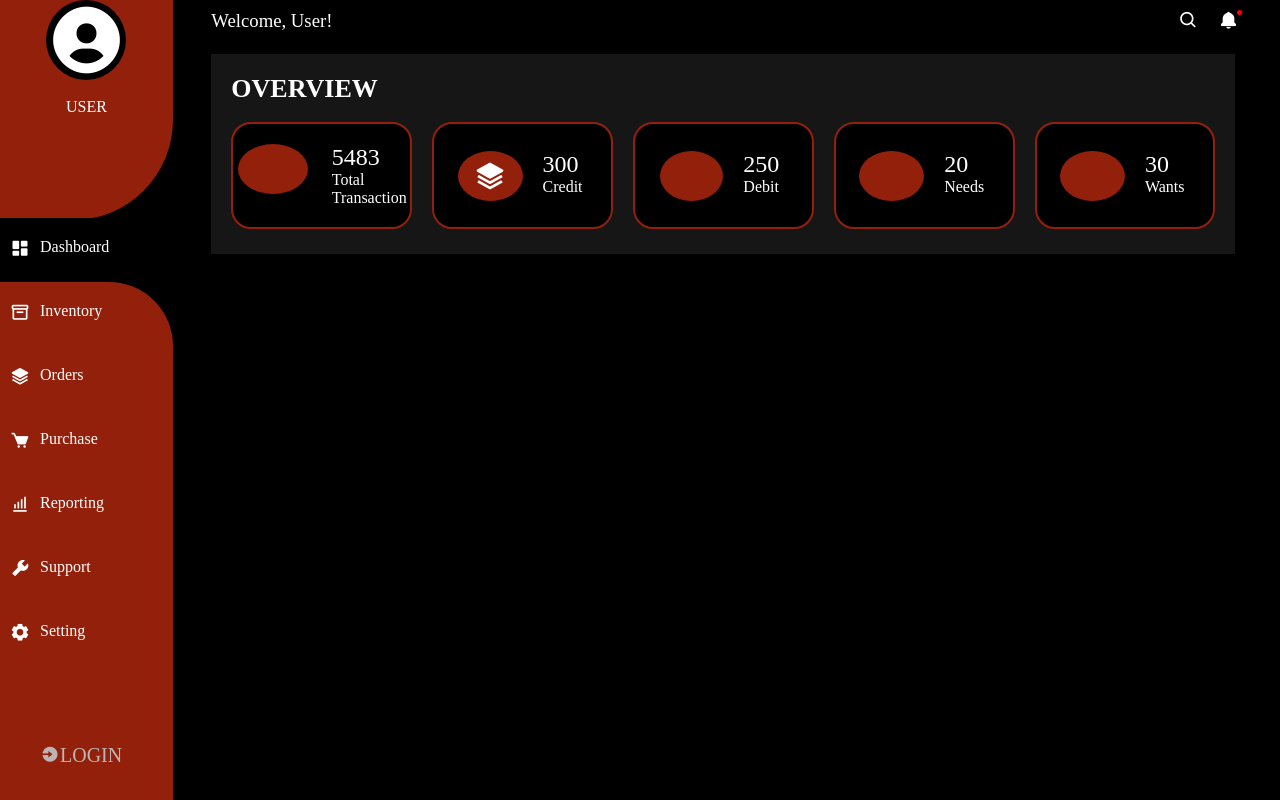
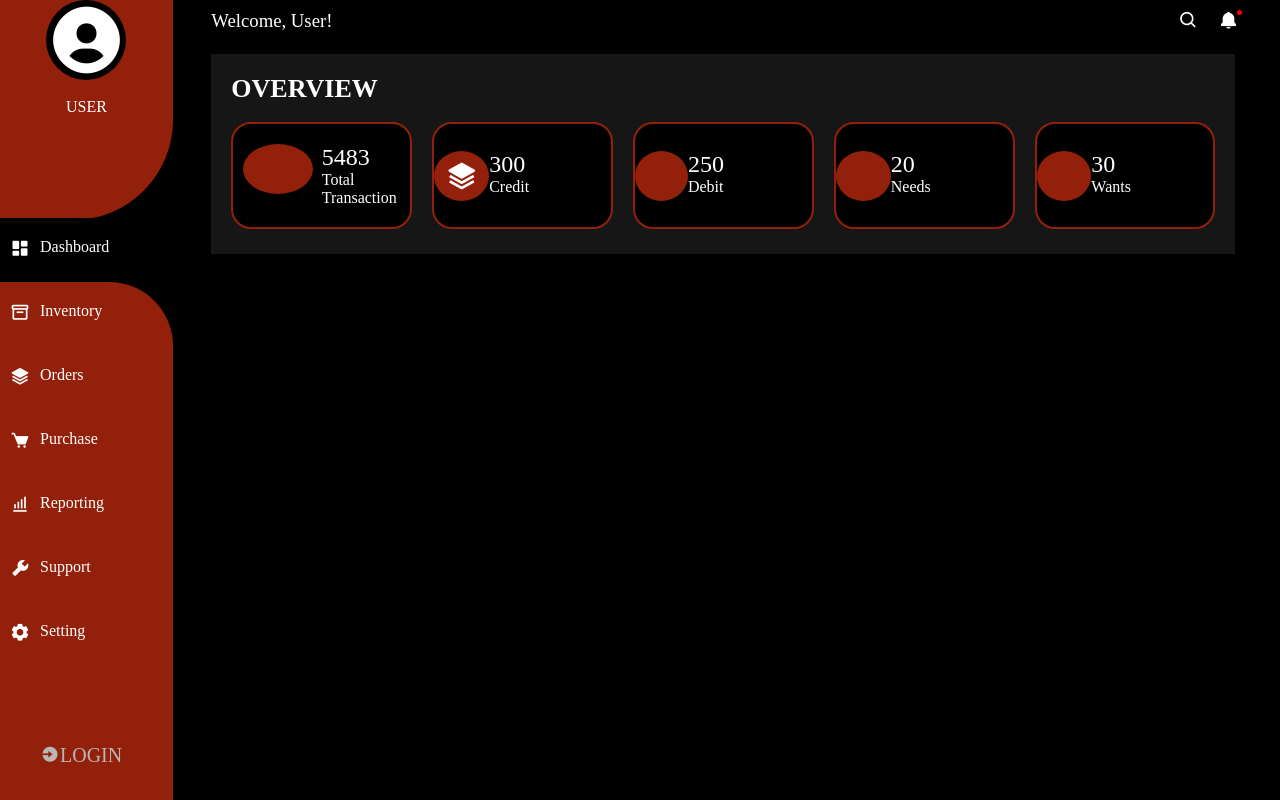
Before and after one commit to Lovethrech/personal-finance-manager, a Vue app: page / in a window 1280 px wide. Built offline with nearby package versions, Linux system fonts and the light colour scheme.

Commit message:
...working on landing-page-overview container

```diff
--- a/src/components/landing-page/LandingPageOverviewBox.vue
+++ b/src/components/landing-page/LandingPageOverviewBox.vue
@@ -23,13 +23,12 @@ const {boxIcon, boxName, boxNo}=defineProps(['boxIcon', 'boxName', 'boxNo']);
     padding:20px 0;
     width:300px;
     place-items:center;
-    justify-content:center;
     background-color: #000;
     border:2px solid #93200B;
     border-radius: 20px;
 }
 .landing-page-mini-overview-box{
     flex-direction: row;
-    gap:20px;
+    justify-content: space-between;
 }
 </style>
```
